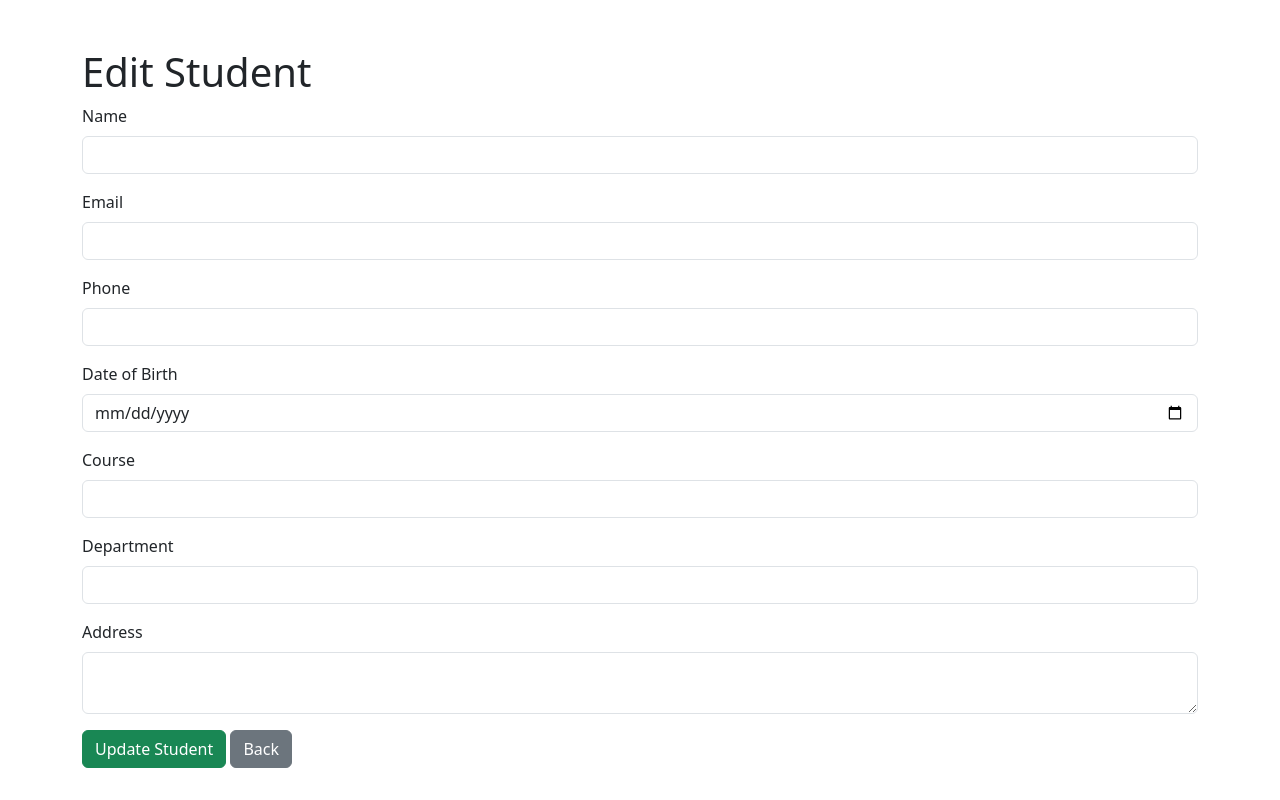
After one commit to GirivarshanR/student-management-system, a PHP site: page /edit.php?id=1 in a window 1280 px wide. The commit adds this page. Run offline with PHP 8.4, Linux system fonts and the light colour scheme; data that the repository does not hold is empty.

Commit message:
fix: improve database security and validation

```diff
--- a/db.php
+++ b/db.php
@@ -1,5 +1,4 @@
 <?php
-
 $host = "localhost";
 $username = "root";
 $password = "";
@@ -10,5 +9,4 @@ $conn = new mysqli($host, $username, $password, $database);
 if ($conn->connect_error) {
     die("Database connection failed: " . $conn->connect_error);
 }
-
 ?>
--- /dev/null
+++ b/edit.php
@@ -0,0 +1,177 @@
+<?php
+include "db.php";
+
+$id = $_GET["id"];
+
+$sql = "SELECT * FROM students WHERE id = ?";
+$stmt = $conn->prepare($sql);
+$stmt->bind_param("i", $id);
+$stmt->execute();
+$result = $stmt->get_result();
+$student = $result->fetch_assoc();
+
+if (isset($_POST["update"])) {
+    $name = $_POST["name"];
+    $email = $_POST["email"];
+    $phone = $_POST["phone"];
+    $date_of_birth = $_POST["date_of_birth"];
+    $course = $_POST["course"];
+    $department = $_POST["department"];
+    $address = $_POST["address"];
+
+    if (
+        empty($name) ||
+        empty($email) ||
+        empty($phone) ||
+        empty($date_of_birth) ||
+        empty($course) ||
+        empty($department) ||
+        empty($address)
+    ) {
+        echo "Please fill in all fields.";
+    }
+    elseif (!filter_var($email, FILTER_VALIDATE_EMAIL)) {
+        echo "Please enter a valid email address.";
+    }
+    elseif (!preg_match("/^[0-9]{10,15}$/", $phone)) {
+        echo "Please enter a valid phone number.";
+    }
+    else {
+        $checkEmail = "SELECT * FROM students WHERE email = ? AND id != ?";
+        $stmt = $conn->prepare($checkEmail);
+        $stmt->bind_param("si", $email, $id);
+        $stmt->execute();
+        $emailResult = $stmt->get_result();
+
+        if ($emailResult->num_rows > 0) {
+            echo "This email is already registered.";
+        }
+        else {
+            $sql = "UPDATE students SET
+                    name = ?,
+                    email = ?,
+                    phone = ?,
+                    date_of_birth = ?,
+                    course = ?,
+                    department = ?,
+                    address = ?
+                    WHERE id = ?";
+
+            $stmt = $conn->prepare($sql);
+            $stmt->bind_param(
+                "sssssssi",
+                $name,
+                $email,
+                $phone,
+                $date_of_birth,
+                $course,
+                $department,
+                $address,
+                $id
+            );
+
+            if ($stmt->execute()) {
+                header("Location: index.php");
+                exit();
+            }
+            else {
+                echo "Error: " . $stmt->error;
+            }
+        }
+    }
+}
+?>
+
+<!DOCTYPE html>
+<html lang="en">
+<head>
+    <meta charset="UTF-8">
+    <meta name="viewport" content="width=device-width, initial-scale=1.0">
+    <title>Edit Student</title>
+    <link
+        href="https://cdn.jsdelivr.net/npm/bootstrap@5.3.3/dist/css/bootstrap.min.css"
+        rel="stylesheet"
+    >
+</head>
+<body>
+<div class="container mt-5">
+    <h1>Edit Student</h1>
+    <form method="POST">
+        <div class="mb-3">
+            <label class="form-label">Name</label>
+            <input
+                type="text"
+                name="name"
+                class="form-control"
+                value="<?php echo $student["name"]; ?>"
+            >
+        </div>
+        <div class="mb-3">
+            <label class="form-label">Email</label>
+            <input
+                type="email"
+                name="email"
+                class="form-control"
+                value="<?php echo $student["email"]; ?>"
+            >
+        </div>
+        <div class="mb-3">
+            <label class="form-label">Phone</label>
+            <input
+                type="text"
+                name="phone"
+                class="form-control"
+                value="<?php echo $student["phone"]; ?>"
+            >
+        </div>
+        <div class="mb-3">
+            <label class="form-label">Date of Birth</label>
+            <input
+                type="date"
+                name="date_of_birth"
+                class="form-control"
+                value="<?php echo $student["date_of_birth"]; ?>"
+            >
+        </div>
+        <div class="mb-3">
+            <label class="form-label">Course</label>
+            <input
+                type="text"
+                name="course"
+                class="form-control"
+                value="<?php echo $student["course"]; ?>"
+            >
+        </div>
+        <div class="mb-3">
+            <label class="form-label">Department</label>
+            <input
+                type="text"
+                name="department"
+                class="form-control"
+                value="<?php echo $student["department"]; ?>"
+            >
+        </div>
+        <div class="mb-3">
+            <label class="form-label">Address</label>
+            <textarea
+                name="address"
+                class="form-control"
+            ><?php echo $student["address"]; ?></textarea>
+        </div>
+        <button
+            type="submit"
+            name="update"
+            class="btn btn-success"
+        >
+            Update Student
+        </button>
+        <a
+            href="index.php"
+            class="btn btn-secondary"
+        >
+            Back
+        </a>
+    </form>
+</div>
+</body>
+</html>
```
Also changed, not shown: add.php (added, +154 -0 lines), delete.php (added, +18 -0 lines), index.php (+121 -5 lines).
